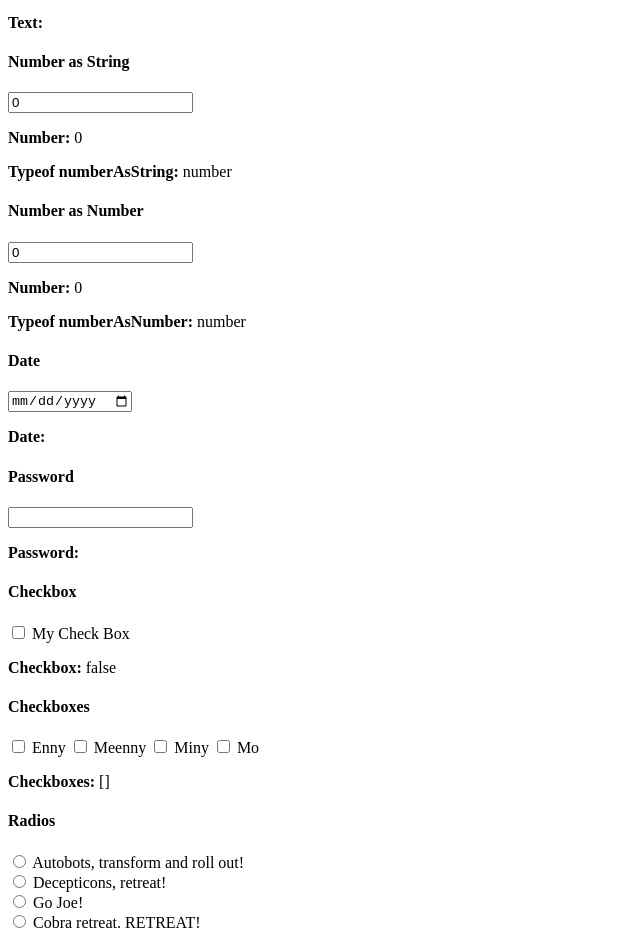
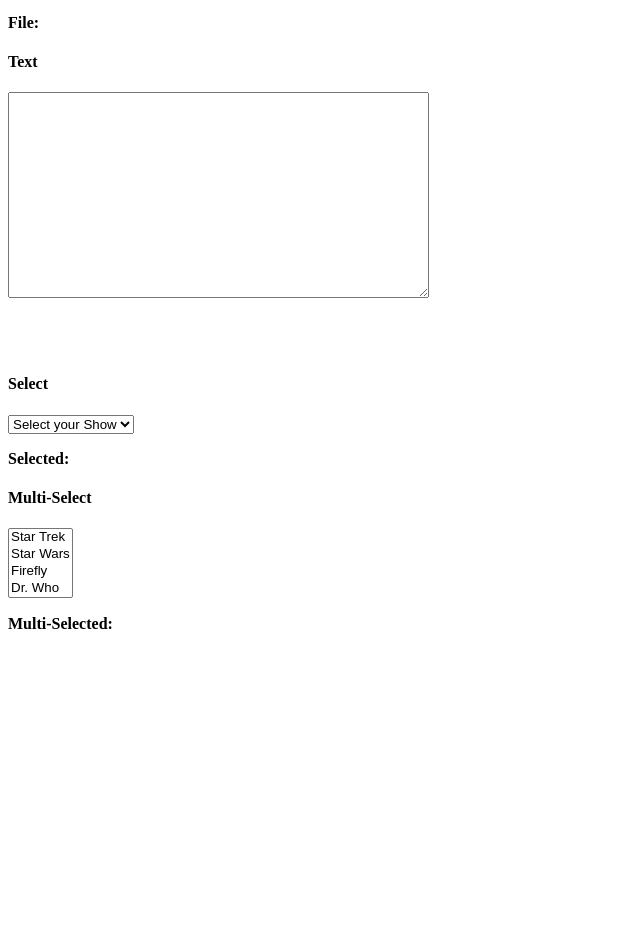
Before and after one commit to budahs/vue-basics, a Vue app: page / in a window 1280 px wide. Shown: the part 84-1032 px from the top of the page, without its empty margins (0-640 px from the left). After the commit the page ends 800 px from the top, so only its background shows below. Built offline with nearby package versions, Linux system fonts and the light colour scheme.

Commit message:
Bindings filename, textarea , select , multiselect

```diff
--- a/src/main.js
+++ b/src/main.js
@@ -9,123 +9,50 @@ Vue.config.productionTip = false
 new Vue({
   el: '#app',
   data: {
-    inputs: {
-      text: '',
-      numberAsString: 0,
-      numberAsNumber: 0,
-      date: '',
-      password: '',
-      checkbox: false,
-      checkboxes: [],
-      radios: '',
-      radiosPreset: 'rollout',
-      radiosDynamic: '',
-      radiosDynamicOptions: [
-        {
-          label: 'Blue',
-          value: 'Light'
+    fileName: '',
+    text:'',
+    select:'',
+    multiSelect:''
   },
-        {
-          label: 'Red',
-          value: 'Dark'
-        }
-      ],
-      file: '',
-      select: '',
-      multiselect: []
+  methods: {
+    fileChanged: function(event) {
+      console.log(event);
+      this.fileName = event.target.files[0].name;
     }
   },
   template: `
     <div>
+      <h4>File</h4>
+      <!-- <input type="file" v-model="inputs.file" /> -->
+      <input type="file" v-on:change="fileChanged($event)" />
+      <p>
+          <strong>File:</strong> {{fileName}}
+      </p>
       <h4>Text</h4>
-        <input type="text" v-model="inputs.text" />
+      <textarea v-model="text" cols="50" style="height: 200px;"></textarea>
+      <p style="white-space: pre-line;">
+          {{text}}
+      </p>
+      <h4>Select</h4>
+      <select v-model="select">
+          <option disabled value="">Select your Show</option>
+          <option value="startrek">Star Trek</option>
+          <option value="starwars">Star Wars</option>
+          <option value="firefly">Firefly</option>
+          <option value="drwho">Dr. Who</option>
+      </select>
       <p>
-            <strong>Text:</strong> {{inputs.text}}
+          <strong>Selected:</strong> {{select}}
       </p>
-        <h4>Number as String</h4>
-        <input type="number" v-model="inputs.numberAsString" />
+      <h4>Multi-Select</h4>
+      <select v-model="multiSelect" multiple>
+          <option value="startrek">Star Trek</option>
+          <option value="starwars">Star Wars</option>
+          <option value="firefly">Firefly</option>
+          <option value="drwho">Dr. Who</option>
+      </select>
       <p>
-            <strong>Number:</strong> {{inputs.numberAsString}}
-        </p>
-        <p>
-            <strong>Typeof numberAsString:</strong> {{typeof inputs.
-        numberAsString}}
-        </p>
-        <h4>Number as Number</h4>
-        <input type="number" v-model="inputs.numberAsNumber" />
-        <p>
-            <strong>Number:</strong> {{inputs.numberAsNumber}}
-        </p>
-        <p>
-            <strong>Typeof numberAsNumber:</strong> {{typeof inputs.
-        numberAsNumber}}
-        </p>
-        <h4>Date</h4>
-        <input type="date" v-model="inputs.date" />
-        <p>
-            <strong>Date:</strong> {{inputs.date}}
-        </p>
-        <h4>Password</h4>
-        <input type="password" v-model="inputs.password" />
-        <p>
-            <strong>Password:</strong> {{inputs.password}}
-        </p>
-        <h4>Checkbox</h4>
-        <input type="checkbox" v-model="inputs.checkbox" value="myCheckBox" id="myCheckBox" />
-        <label for="myCheckBox">My Check Box</label>
-        <p>
-            <strong>Checkbox:</strong> {{inputs.checkbox}}
-        </p>
-        <h4>Checkboxes</h4>
-        <input v-model="inputs.checkboxes" type="checkbox" value="eeny" id="eeny" />
-        <label for="eeny">Enny</label>
-        <input v-model="inputs.checkboxes" type="checkbox" value="meeny" id="meeny" />
-        <label for="meeny">Meenny</label>
-        <input v-model="inputs.checkboxes" type="checkbox" value="miny" id="miny" />
-        <label for="miny">Miny</label>
-        <input v-model="inputs.checkboxes" type="checkbox" value="mo" id="mo" />
-        <label for="mo">Mo</label>
-        <p>
-            <strong>Checkboxes:</strong> {{inputs.checkboxes}}
-        </p>
-        <h4>Radios</h4>
-        <input v-model="inputs.radios" type="radio" value="rollout" id="rollout" />
-        <label for="rollout">Autobots, transform and roll out!</label>
-        <br>
-        <input v-model="inputs.radios" type="radio" value="decepticons-retreat" id="retreat" />
-        <label for="retreat">Decepticons, retreat!</label>
-        <br>
-        <input v-model="inputs.radios" type="radio" value="go-joe" id="go-joe" />
-        <label for="go-joe">Go Joe!</label>
-        <br>
-        <input v-model="inputs.radios" type="radio" value="cobra-retreat" id="cobraretreat" />
-        <label for="cobraretreat">Cobra retreat. RETREAT!</label>
-        <p>
-            <strong>Radios:</strong> {{inputs.radios}}
-        </p>
-        <h4>Radios Preset</h4>
-        <input v-model="inputs.radiosPreset" type="radio" value="rollout" id="rollout" />
-        <label for="rollout">Autobots, transform and roll out!</label>
-        <br>
-        <input v-model="inputs.radiosPreset" type="radio" value="decepticons-­retreat" id="retreat" />
-        <label for="retreat">Decepticons, retreat!</label>
-        <br>
-        <input v-model="inputs.radiosPreset" type="radio" value="go-joe" id="go-­joe" />
-        <label for="go-joe">Go Joe!</label>
-        <br>
-        <input v-model="inputs.radiosPreset" type="radio" value="cobra-retreat" id="cobraretreat" />
-        <label for="cobraretreat">Cobra retreat. RETREAT!</label>
-        <p>
-            <strong>Radios:</strong> {{inputs.radiosPreset}}
-        </p>
-        <h4>Radios Dynamic Options</h4>
-        <template v-for="(option, index) in inputs.radiosDynamicOptions">
-            <input v-model="inputs.radiosDynamic" type="radio" v-bind:value="option.value" v-bind:id="option.value" />
-            <label v-bind:for="option.value">{{option.label}}</label>
-            <br v-if="index < inputs.radiosDynamicOptions.length">
-        </template>
-        <p>
-            <strong>Radios:</strong> {{inputs.radiosDynamic}}
+          <strong>Multi-Selected:</strong> {{multiSelect}}
       </p>
     </div>
   `
```
Lines whose indentation alone changed are shown as unchanged.
